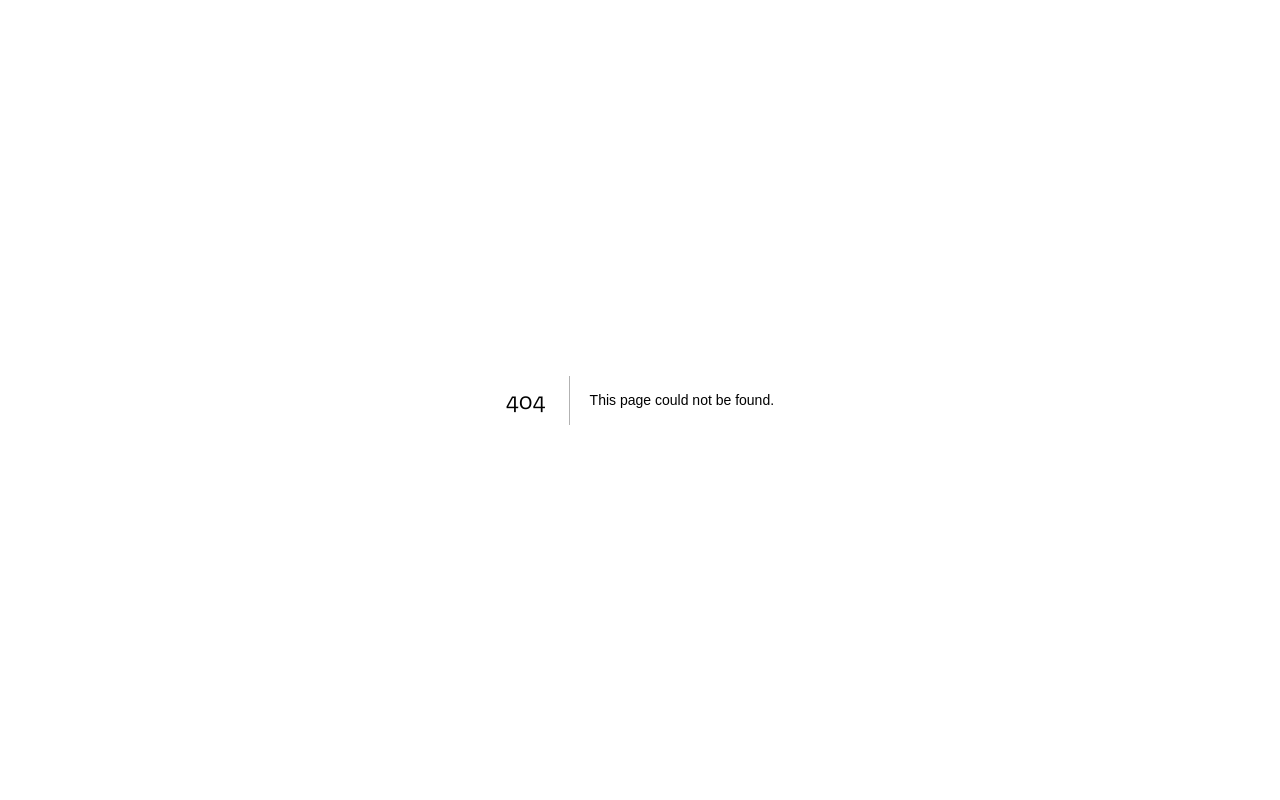
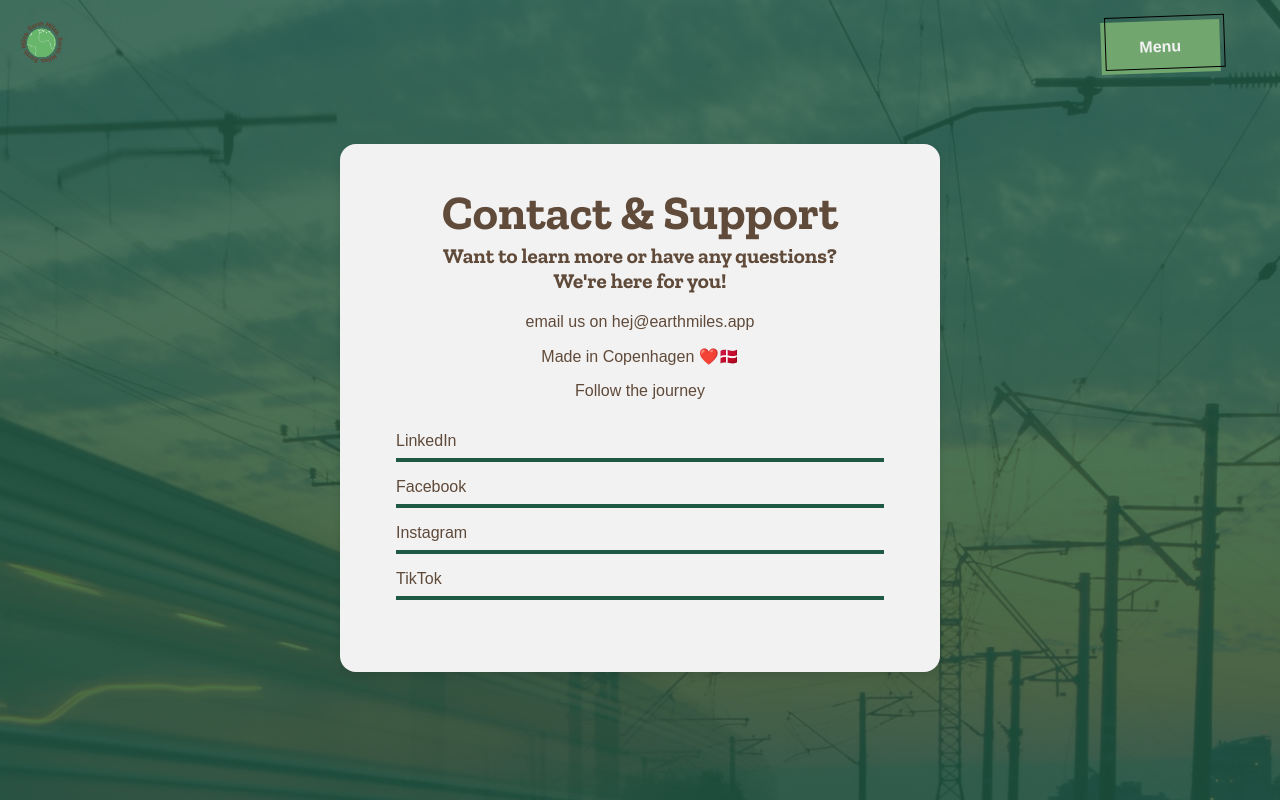
Before and after one commit to luka9938/earthmiles-weebs2, a Next.js app: page /support in a window 1280 px wide. Before the commit this address had no page. Built offline with nearby package versions, Linux system fonts and the light colour scheme; a web font is replaced by a local one.

Commit message:
support page

```diff
--- /dev/null
+++ b/src/pages/support/index.js
@@ -0,0 +1,62 @@
+import "react";
+import styles from "./support.module.css";
+import Menu from "@/components/Menu";
+import Link from "next/link";
+
+export default function NewCampaign() {
+  return (
+    <>
+      <main className={styles.background}>
+        <div className={styles.background_green}>
+          <Menu />
+          <div className={styles.loginContainer}>
+            <div className={styles.title}>
+              <h1>Contact & Support</h1>
+            </div>
+            <div className={styles.subtitle}>
+              <h3>Want to learn more or have any questions?</h3>
+              <h3>We're here for you!</h3>
+            </div>
+            <p className={styles.p}>email us on hej@earthmiles.app</p>
+            <p className={styles.p}>Made in Copenhagen ❤️🇩🇰</p>
+            <p className={styles.p}>Follow the journey</p>
+            <ul className={styles.ul}>
+              <li className={styles.li}>
+                <Link
+                  href="https://www.linkedin.com/company/earthmilesapp/about/?viewAsMember=true"
+                  className={styles.p}
+                >
+                  LinkedIn
+                </Link>
+              </li>
+              <li className={styles.li}>
+                <Link
+                  href="https://www.facebook.com/profile.php?id=100086774006047"
+                  className={styles.p}
+                >
+                  Facebook
+                </Link>
+              </li>
+              <li className={styles.li}>
+                <Link
+                  href="https://www.instagram.com/earthmiles.app/"
+                  className={styles.p}
+                >
+                  Instagram
+                </Link>
+              </li>
+              <li className={styles.li}>
+                <Link
+                  href="https://www.instagram.com/earthmiles.app/"
+                  className={styles.p}
+                >
+                  TikTok
+                </Link>
+              </li>
+            </ul>
+          </div>
+        </div>
+      </main>
+    </>
+  );
+}
--- /dev/null
+++ b/src/pages/support/support.module.css
@@ -0,0 +1,57 @@
+.loginContainer {
+  width: 50%;
+  height: 60%;
+  max-width: 600px;
+  max-height: 600px;
+  margin: 50px auto;
+  padding: 40px;
+  background-color: #f2f2f2;
+  box-shadow: 0 4px 8px rgba(0, 0, 0, 0.1);
+  text-align: center;
+  display: flex;
+  flex-direction: column;
+  justify-content: center;
+  border-radius: 16px;
+}
+
+.title {
+  font-size: 24px;
+  color: #604a3a;
+  margin-bottom: 2px;
+}
+
+.subtitle {
+  font-size: 18px;
+  color: #604a3a;
+  margin-bottom: 20px;
+}
+.background {
+  background-image: url("/placeholder1.jpg");
+  background-size: cover;
+}
+
+.background_green {
+  background-color: rgba(30, 89, 68, 0.8);
+  min-height: 100vh;
+}
+
+.p {
+  color: #604a3a;
+  text-align: center;
+  font-size: 1rem;
+  padding-bottom: 1rem;
+}
+
+.ul {
+  width: 100%;
+  padding: 1em;
+}
+
+.li {
+  color: #604a3a;
+  text-align: left;
+  font-size: 1rem;
+  padding-bottom: 8px;
+  border-bottom: 4px solid #1e5944;
+  margin-bottom: 1em;
+}
```
Also changed, not shown: src/pages/dashboard/index.js (+10 -2 lines).
